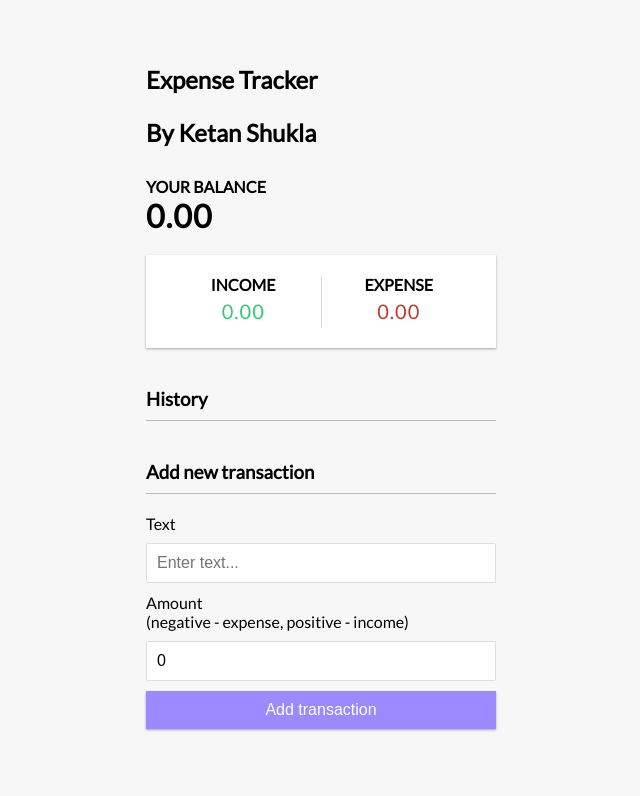
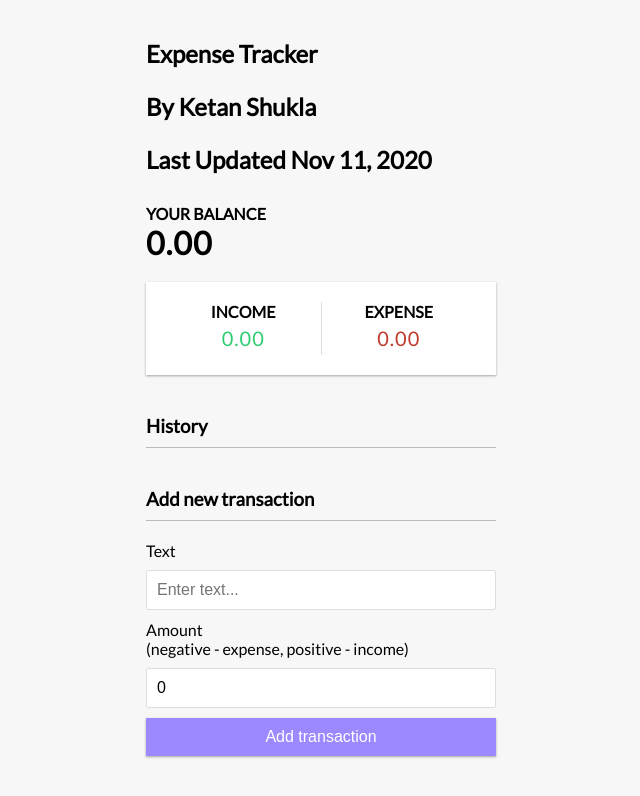
Before and after one commit to ketankshukla/portfolio-expense-tracker, a React (Create React App) app: page / in a window 1280 px wide. Shown: the top 796 px of the page, without its empty margins (319-959 px from the left). Built offline with nearby package versions, Linux system fonts and the light colour scheme.

Commit message:
update date

```diff
--- a/src/components/Header.js
+++ b/src/components/Header.js
@@ -6,6 +6,7 @@ const Header = () => {
             <h2>
                 <p>Expense Tracker</p>
                 <p>By Ketan Shukla</p>
+                <p>Last Updated Nov 11, 2020</p>
             </h2>
         </div>
     )
```
